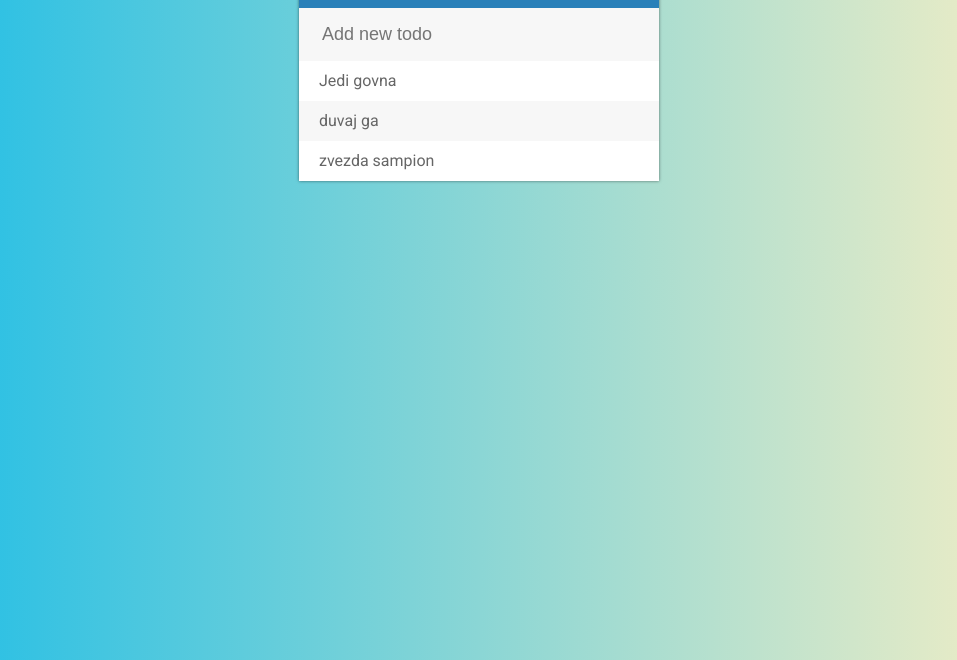
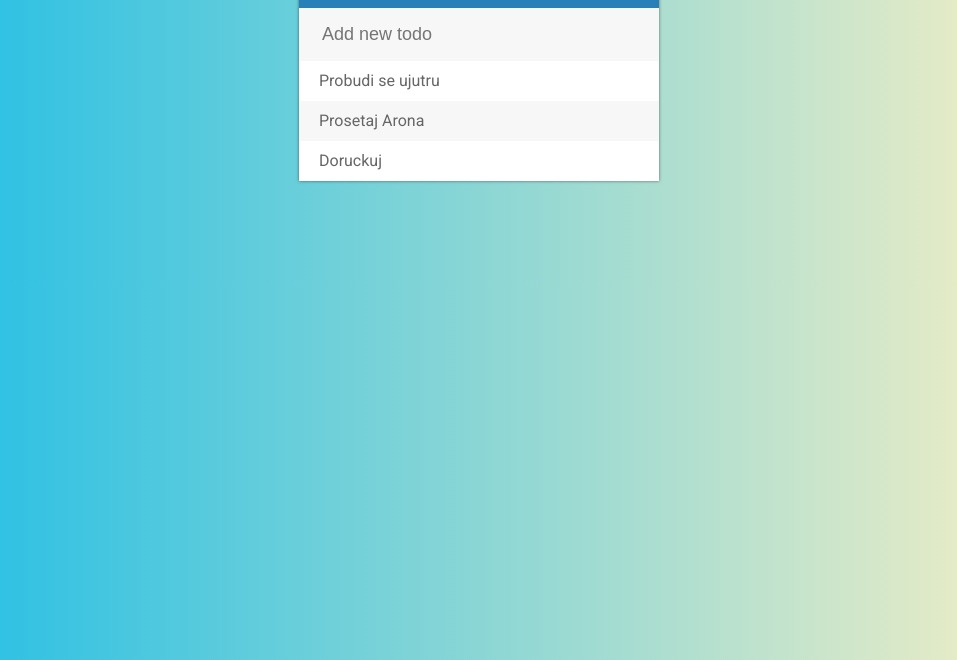
Before and after one commit to arsa994/todo, a plain HTML site: page ToDo/index.html in a window 1280 px wide. Shown: the part 140-800 px from the top of the page, without its empty margins (161-1118 px from the left). Drawn offline with Linux system fonts and the light colour scheme.

Commit message:
Update index.html

```diff
--- a/ToDo/index.html
+++ b/ToDo/index.html
@@ -12,9 +12,9 @@
 		<h1>To-Do List <i class="fa fa-plus"></i></h1>
 		<input type="text" placeholder="Add new todo">
 <ul>
-	<li><span><i class="fa fa-trash"></i></span>Jedi govna</li>
-	<li><span><i class="fa fa-trash"></i></span>duvaj ga</li>
-	<li><span><i class="fa fa-trash"></i></span>zvezda sampion</li>
+	<li><span><i class="fa fa-trash"></i></span>Probudi se ujutru</li>
+	<li><span><i class="fa fa-trash"></i></span>Prosetaj Arona</li>
+	<li><span><i class="fa fa-trash"></i></span>Doruckuj</li>
 </ul>
 
 
```
